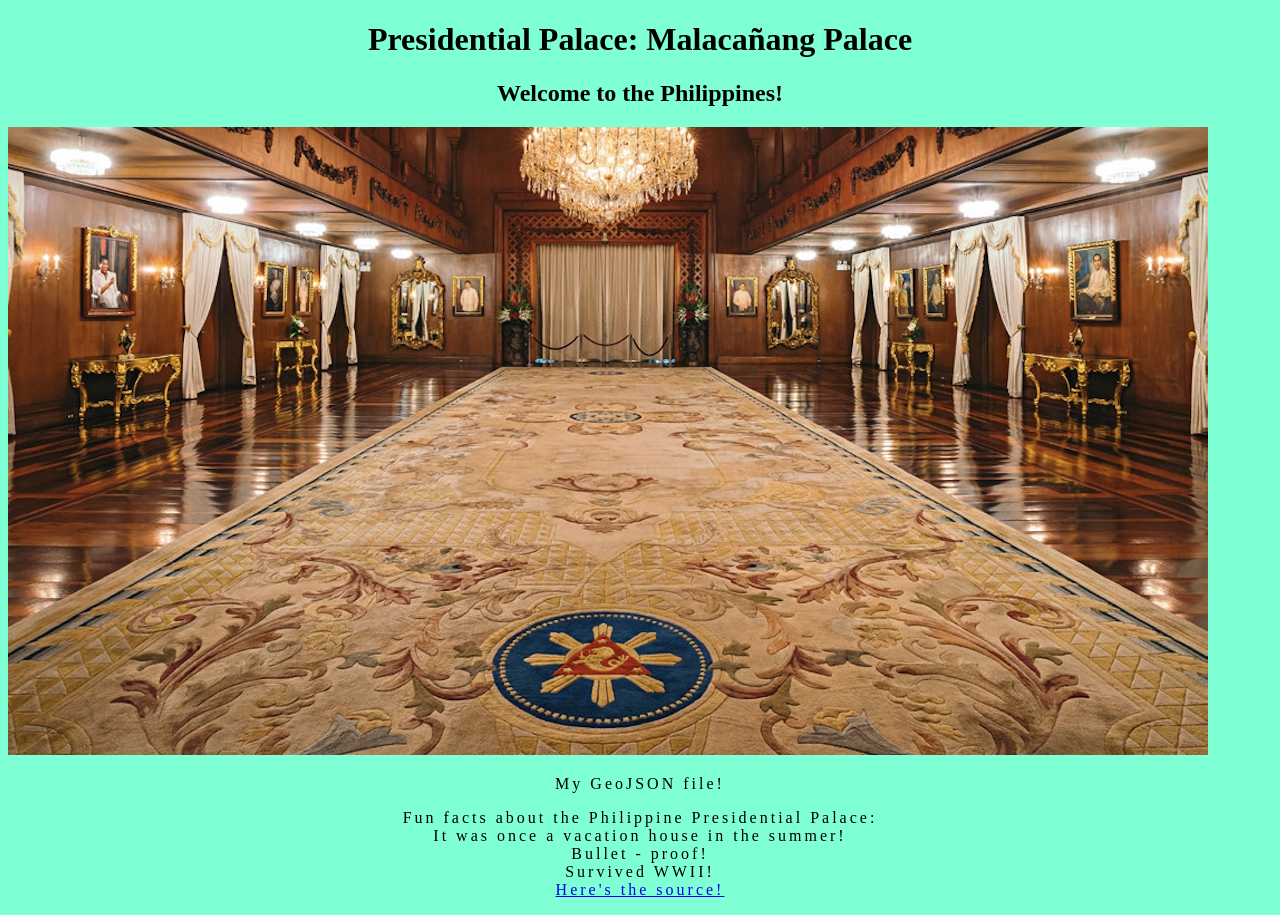
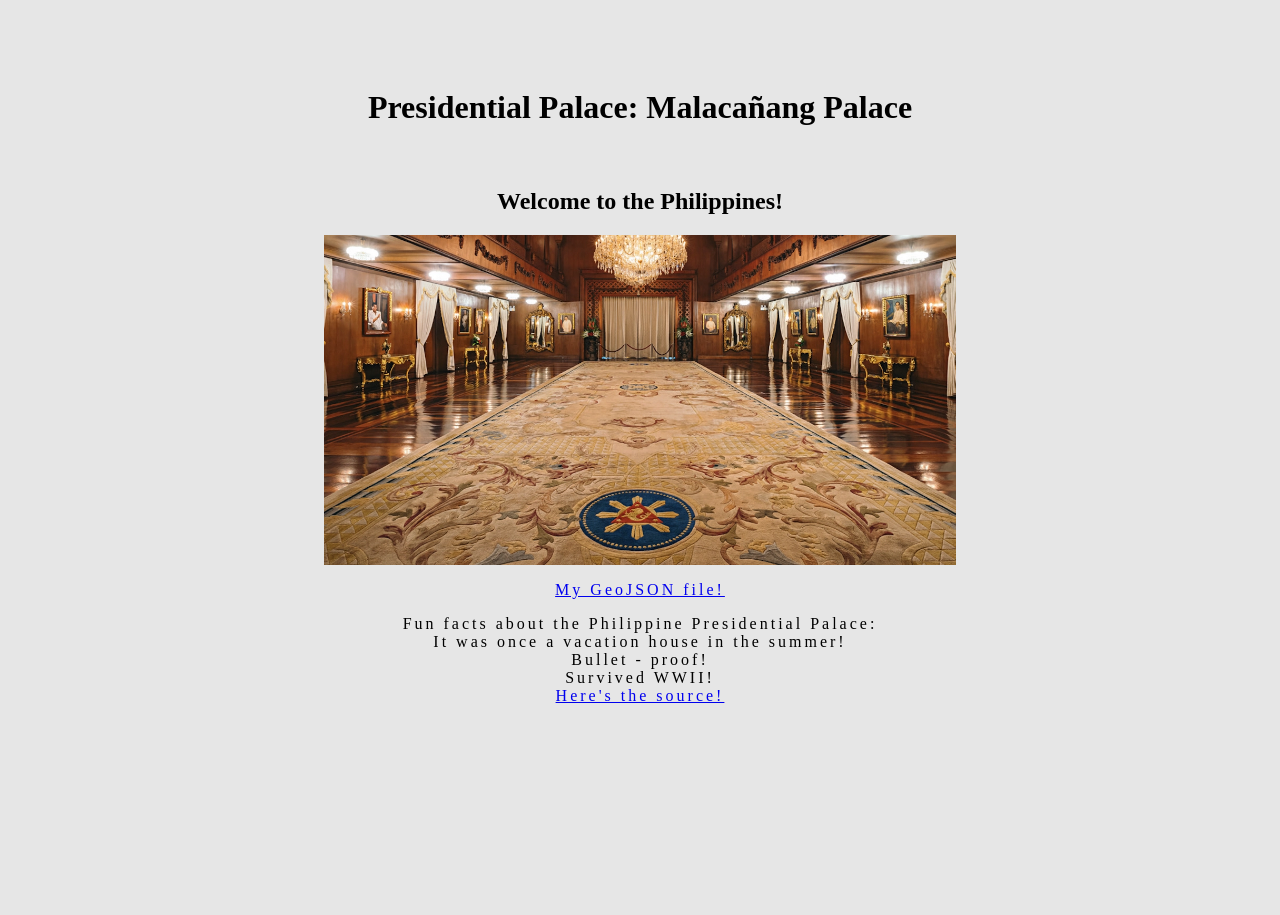
Before and after one commit to GabCalayan/GGR472H1-Lab-1-Repository, a plain HTML site: page Lab #1 Website Code.html in a window 1280 px wide. After the commit the page ends 800 px from the top, so only its background shows below. Drawn offline with Linux system fonts and the light colour scheme.

Commit message:
Final update to HTML and CSS code (So far)
Added a link to my json code and cleaned up the website

```diff
--- a/CSS_Style_Lab1.css
+++ b/CSS_Style_Lab1.css
@@ -1,6 +1,6 @@
 /* Creating the background for my webpage */
 body{
-    background-color: aquamarine;
+    background-color: rgb(230, 230, 230);
 }
 /* Formatting the h1 tags */
 h1 {
@@ -15,3 +15,22 @@ p {
     text-align: center;
     letter-spacing: 3px;
 }
+
+/* Formatting the image */
+img {
+    display: block;
+    margin-left: auto;
+    margin-right: auto;
+    width: 50%;
+}
+
+/* Creating the layout of the website */
+.header {
+    background-color: rgb(230, 230, 230);
+    padding: 20px;
+    text-align: center;
+}
+
+.column {
+    column-count: 3;
+}
--- a/Lab #1 Website Code.html
+++ b/Lab #1 Website Code.html
@@ -10,16 +10,24 @@
 </head>
 
 <body>
+    <div class = "header">
+
+    </div>
+
 <!-- Creating the headings-->
-<h1> Presidential Palace: Malacañang Palace </h1>
+<div class = "header">
+    <h1> Presidential Palace: Malacañang Palace </h1>
+</div>
 <h2> Welcome to the Philippines! </h2>
+
 <!-- Creating an image -->
 <a target = "blank" href = "https://www.tatlerasia.com/homes/architecture-design/inside-malaca%C3%B1angthe-seat-of-power-in-the-philippines">
     <img src = "Presidential Palace Photo.webp" alt = "Malacañang Palace"></a>
-
+<!-- Creating 1 column layout -->
 <!-- Creating new paragraphs for my GeoJSON file and fun facts!-->
+<div class = "layout">
 <p>
-    My GeoJSON file!
+ <a target= "blank" href = "Malacañan Palace Visual Studio Code.geojson">   My GeoJSON file! </a>
 </p>
 
 <p>
@@ -28,6 +36,9 @@
     Bullet - proof! <br>
     Survived WWII! <br>
     <a target = "blank" href="https://pinoybuilders.ph/the-malacanang-palace-5-facts-to-know-about-the-presidential-palace/"> Here's the source! </a>
+</div>
+
+
 </p>
 </body>
 </html>
```
